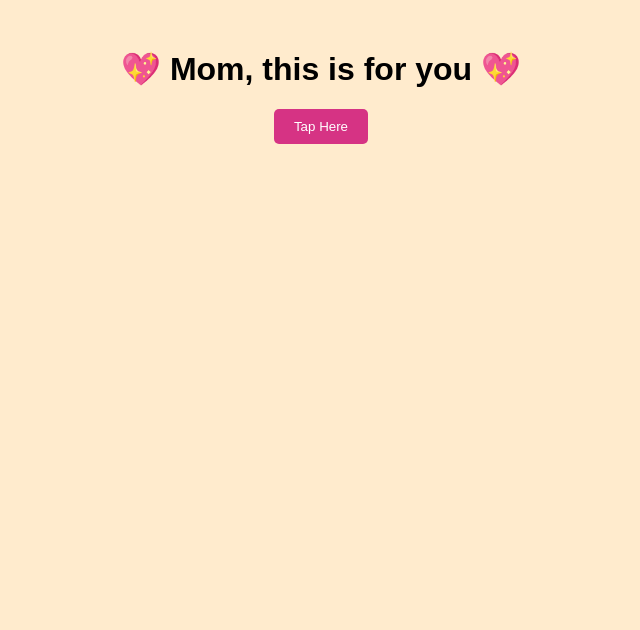
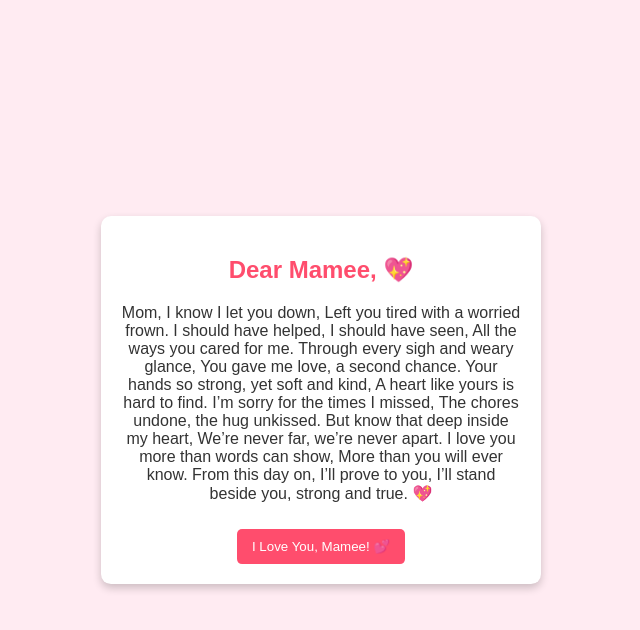
Before and after one commit to HermieOtter/For-Mamee, a plain HTML site: page index.html in a window 1280 px wide. Shown: the whole page, without its empty margins (319-959 px from the left). Drawn offline with Linux system fonts and the light colour scheme.

Commit message:
Update index.html

```diff
--- a/index.html
+++ b/index.html
@@ -3,56 +3,75 @@
 <head>
     <meta charset="UTF-8">
     <meta name="viewport" content="width=device-width, initial-scale=1.0">
-    <title>For Mom 💖</title>
+    <title>For Mamee 💖</title>
     <style>
         body {
             font-family: Arial, sans-serif;
             text-align: center;
-            background-color: #ffebcd;
-            margin: 50px;
+            padding: 50px;
+            background-color: #ffebf2;
         }
         .popup {
-            width: 300px;
+            width: 80%;
+            max-width: 400px;
             background: white;
             padding: 20px;
             border-radius: 10px;
             box-shadow: 0 4px 8px rgba(0,0,0,0.2);
-            position: fixed;
+            margin: auto;
+            position: absolute;
             top: 50%;
             left: 50%;
             transform: translate(-50%, -50%);
-            display: none;
         }
-        .popup h2 {
-            color: #d63384;
+        h2 {
+            color: #ff4d6d;
         }
-        .btn {
-            padding: 10px 20px;
-            background: #d63384;
+        p {
+            color: #333;
+        }
+        .close-btn {
+            background: #ff4d6d;
             color: white;
+            padding: 10px 15px;
             border: none;
             border-radius: 5px;
             cursor: pointer;
+            margin-top: 10px;
         }
     </style>
 </head>
 <body>
-    <h1>💖 Mom, this is for you 💖</h1>
-    <button class="btn" onclick="showPopup()">Tap Here</button>
 
 <div class="popup" id="popup">
-        <h2>I'm Sorry, Mom</h2>
-        <p>Mom, I’m really sorry for not helping with housework. I love you so much, and I understand you're tired. I promise I'll always be there for you! 💕</p>
-        <button class="btn" onclick="hidePopup()">Close</button>
+    <h2>Dear Mamee, 💖</h2>
+    <p>Mom, I know I let you down,
+    Left you tired with a worried frown.
+    I should have helped, I should have seen,
+    All the ways you cared for me.
+
+    Through every sigh and weary glance,
+    You gave me love, a second chance.
+    Your hands so strong, yet soft and kind,
+    A heart like yours is hard to find.
+
+    I’m sorry for the times I missed,
+    The chores undone, the hug unkissed.
+    But know that deep inside my heart,
+    We’re never far, we’re never apart.
+
+    I love you more than words can show,
+    More than you will ever know.
+    From this day on, I’ll prove to you,
+    I’ll stand beside you, strong and true. 💖</p>
+    <button class="close-btn" onclick="closePopup()">I Love You, Mamee! 💕</button>
 </div>
 
 <script>
-        function showPopup() {
-            document.getElementById("popup").style.display = "block";
-        }
-        function hidePopup() {
+    function closePopup() {
         document.getElementById("popup").style.display = "none";
     }
 </script>
+
 </body>
 </html>
```
Lines whose indentation alone changed are shown as unchanged.
